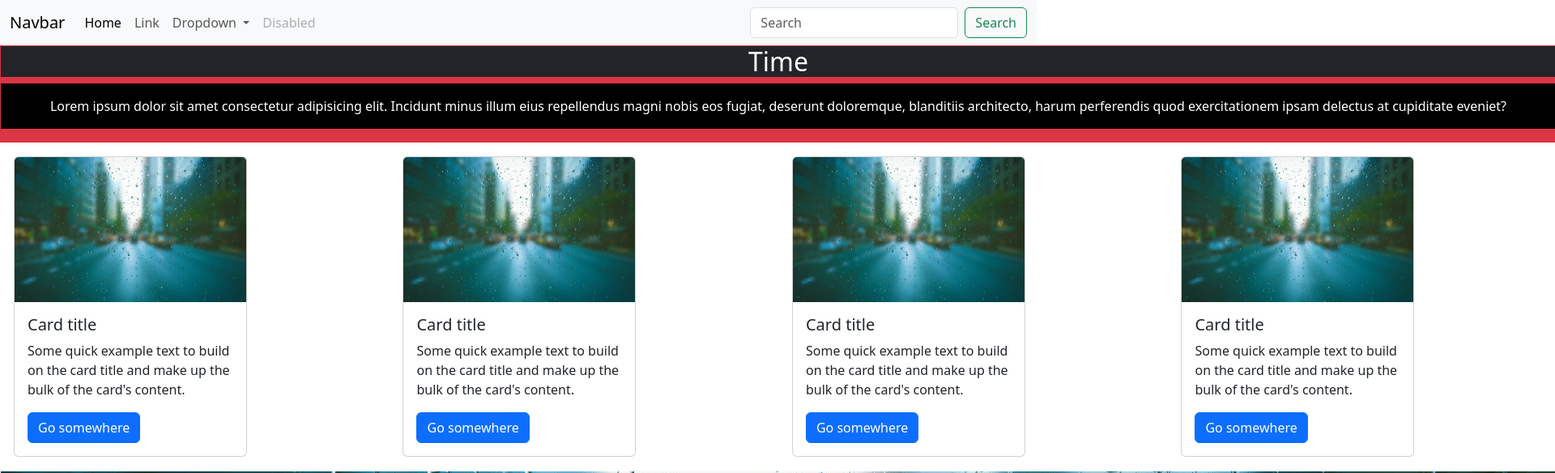
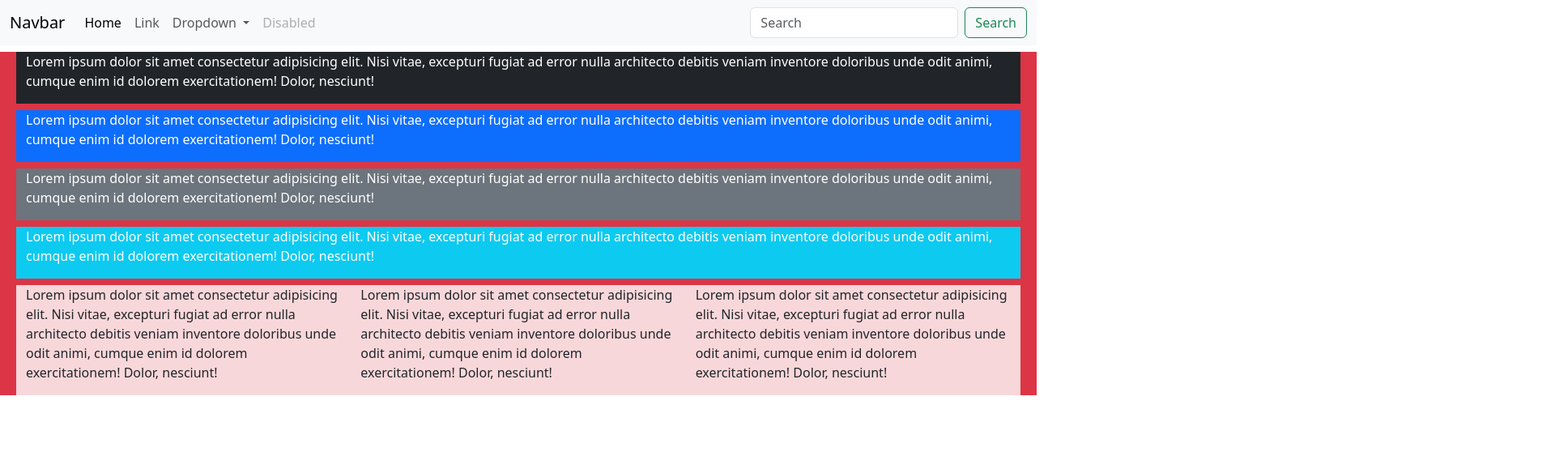
Before and after one commit to buddika-sandMan/learn-html, a plain HTML site: page index.html in a window 1280 px wide. Shown: the top 584 px of the page at 81% size, 1920 px wide, since content can reach past the window. Drawn offline with nearby package versions, Linux system fonts and the light colour scheme.

Commit message:
start div

```diff
--- a/index.html
+++ b/index.html
@@ -44,61 +44,31 @@
         </div>
       </nav>
 
-      <table width="100%">
-        <tr class="bg-danger">
-          <td class="text-center" colspan="4">
-            <h2 class="bg-dark text-white">Time</h2>
-            <p class="bg-black text-white p-3">Lorem ipsum dolor sit amet consectetur adipisicing elit. Incidunt minus illum eius repellendus magni nobis eos fugiat, deserunt doloremque, blanditiis architecto, harum perferendis quod exercitationem ipsam delectus at cupiditate eveniet?</p>
-          </td>
-        </tr>
-        <tr>
-            <td>
-                <div class="card m-3" style="width: 18rem;">
-                    <img src="images/pexels-pixabay-531880.jpg" class="card-img-top" alt="card-img-1">
-                    <div class="card-body">
-                      <h5 class="card-title">Card title</h5>
-                      <p class="card-text">Some quick example text to build on the card title and make up the bulk of the card's content.</p>
-                      <a href="#" class="btn btn-primary">Go somewhere</a>
-                    </div>
-                  </div>
-            </td>
-            <td>
-                <div class="card m-3" style="width: 18rem;">
-                    <img src="images/pexels-pixabay-531880.jpg" class="card-img-top" alt="card-img-2">
-                    <div class="card-body">
-                      <h5 class="card-title">Card title</h5>
-                      <p class="card-text">Some quick example text to build on the card title and make up the bulk of the card's content.</p>
-                      <a href="#" class="btn btn-primary">Go somewhere</a>
-                    </div>
-                  </div>
-            </td>
-            <td>
-                <div class="card m-3" style="width: 18rem;">
-                    <img src="images/pexels-pixabay-531880.jpg" class="card-img-top" alt="card-img-3">
-                    <div class="card-body">
-                      <h5 class="card-title">Card title</h5>
-                      <p class="card-text">Some quick example text to build on the card title and make up the bulk of the card's content.</p>
-                      <a href="#" class="btn btn-primary">Go somewhere</a>
-                    </div>
-                  </div>
-            </td>
-            <td>
-                <div class="card m-3" style="width: 18rem;">
-                    <img src="images/pexels-pixabay-531880.jpg" class="card-img-top" alt="card-img-4">
-                    <div class="card-body">
-                      <h5 class="card-title">Card title</h5>
-                      <p class="card-text">Some quick example text to build on the card title and make up the bulk of the card's content.</p>
-                      <a href="#" class="btn btn-primary">Go somewhere</a>
-                    </div>
-                  </div>
-            </td>
-        </tr>
-        <tr>
-          <td colspan="4" class="img-fluid">
-            <img src="images/pexels-pixabay-531880.jpg" alt="img-1">
-          </td>
-        </tr>
-      </table>
+      <div class="container-fluid bg-danger">
+        <div class="row bg-dark m-2 text-white">
+          <p>Lorem ipsum dolor sit amet consectetur adipisicing elit. Nisi vitae, excepturi fugiat ad error nulla architecto debitis veniam inventore doloribus unde odit animi, cumque enim id dolorem exercitationem! Dolor, nesciunt!</p>
+        </div>
+        <div class="row bg-primary m-2 text-white">
+          <p>Lorem ipsum dolor sit amet consectetur adipisicing elit. Nisi vitae, excepturi fugiat ad error nulla architecto debitis veniam inventore doloribus unde odit animi, cumque enim id dolorem exercitationem! Dolor, nesciunt!</p>
+        </div>
+        <div class="row bg-secondary m-2 text-white">
+          <p>Lorem ipsum dolor sit amet consectetur adipisicing elit. Nisi vitae, excepturi fugiat ad error nulla architecto debitis veniam inventore doloribus unde odit animi, cumque enim id dolorem exercitationem! Dolor, nesciunt!</p>
+        </div>
+        <div class="row bg-info m-2 text-white">
+          <p>Lorem ipsum dolor sit amet consectetur adipisicing elit. Nisi vitae, excepturi fugiat ad error nulla architecto debitis veniam inventore doloribus unde odit animi, cumque enim id dolorem exercitationem! Dolor, nesciunt!</p>
+        </div>
+        <div class="row bg-info m-2">
+          <div class="col bg-danger-subtle">
+            <p>Lorem ipsum dolor sit amet consectetur adipisicing elit. Nisi vitae, excepturi fugiat ad error nulla architecto debitis veniam inventore doloribus unde odit animi, cumque enim id dolorem exercitationem! Dolor, nesciunt!</p>
+          </div>
+          <div class="col bg-danger-subtle">
+            <p>Lorem ipsum dolor sit amet consectetur adipisicing elit. Nisi vitae, excepturi fugiat ad error nulla architecto debitis veniam inventore doloribus unde odit animi, cumque enim id dolorem exercitationem! Dolor, nesciunt!</p>
+          </div>
+          <div class="col bg-danger-subtle">
+            <p>Lorem ipsum dolor sit amet consectetur adipisicing elit. Nisi vitae, excepturi fugiat ad error nulla architecto debitis veniam inventore doloribus unde odit animi, cumque enim id dolorem exercitationem! Dolor, nesciunt!</p>
+          </div>
+        </div>
+      </div>
 
 
 
```
